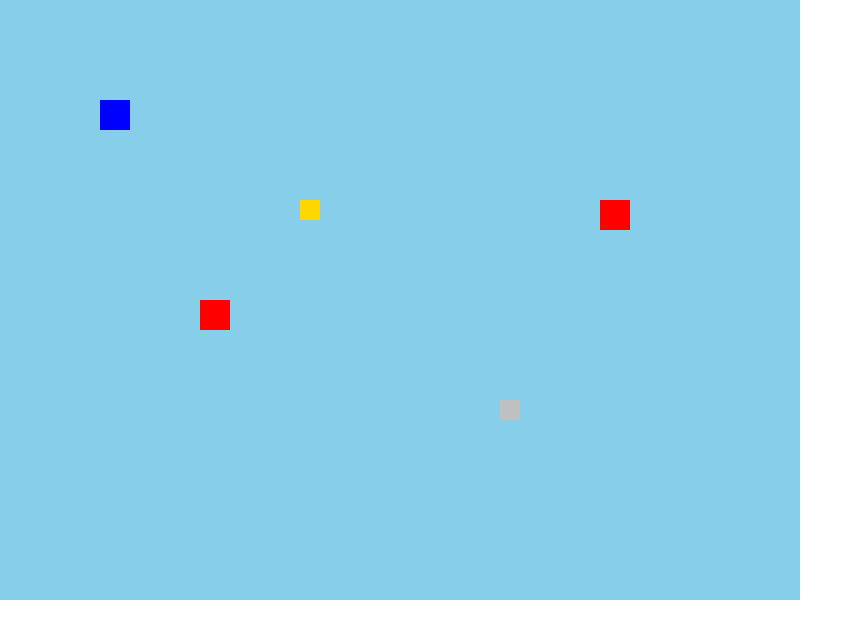
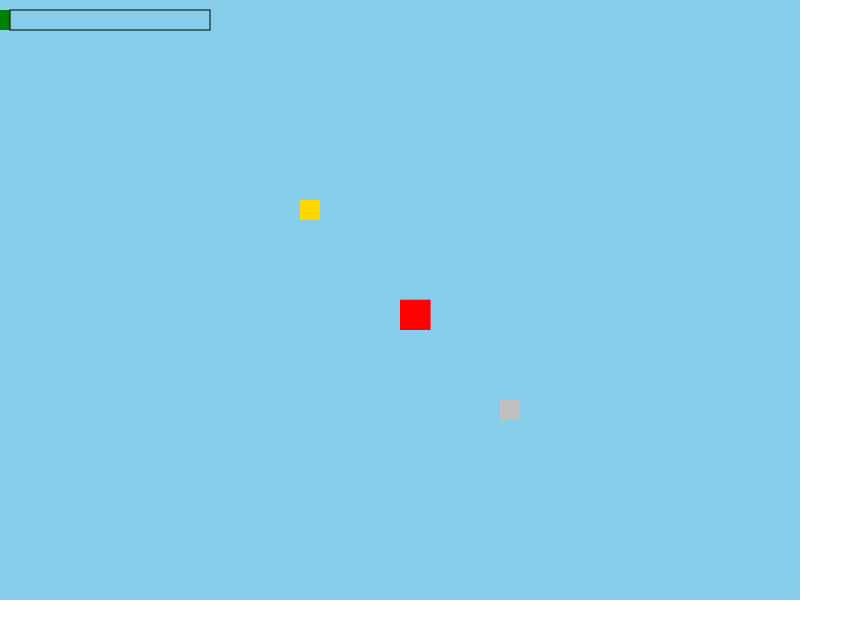
Before and after one commit to eternalxlks/2D-Fortnite, a plain HTML site: page index.html in a window 1280 px wide. Shown: the whole page, without its empty margins (0-863 px from the left). Drawn offline with Linux system fonts and the light colour scheme.

Commit message:
Update index.html

```diff
--- a/index.html
+++ b/index.html
@@ -3,7 +3,7 @@
 <head>
     <meta charset="UTF-8">
     <meta name="viewport" content="width=device-width, initial-scale=1.0">
-    <title>2D Fortnite</title>
+    <title>2D Fortnite </title>
     <style>
         body {
             margin: 0;
@@ -27,12 +27,13 @@
 
         // Player object
         const player = {
-            x: 100,
-            y: 100,
+            x: 400,
+            y: 300,
             width: 30,
             height: 30,
             color: "blue",
             speed: 5,
+            health: 100,
             weapon: null, // Current weapon
         };
 
@@ -47,8 +48,8 @@
 
         // Enemies
         const enemies = [
-            { x: 600, y: 200, width: 30, height: 30, color: "red" },
-            { x: 200, y: 300, width: 30, height: 30, color: "red" },
+            { x: 600, y: 200, width: 30, height: 30, color: "red", speed: 1, damage: 10 },
+            { x: 200, y: 300, width: 30, height: 30, color: "red", speed: 1, damage: 10 },
         ];
 
         // Controls
@@ -114,8 +115,47 @@
                     ) {
                         bullets.splice(bIndex, 1); // Remove bullet
                         enemies.splice(eIndex, 1); // Remove enemy
+
+                        // Respawn enemy after 3 seconds
+                        setTimeout(() => {
+                            enemies.push({
+                                x: Math.random() * (canvas.width - 30),
+                                y: Math.random() * (canvas.height - 30),
+                                width: 30,
+                                height: 30,
+                                color: "red",
+                                speed: 1,
+                                damage: 10,
+                            });
+                        }, 3000);
                     }
                 });
+            });
+
+            // Enemy movement and damage
+            enemies.forEach((enemy) => {
+                const dx = player.x - enemy.x;
+                const dy = player.y - enemy.y;
+                const distance = Math.sqrt(dx * dx + dy * dy);
+
+                if (distance > 0) {
+                    enemy.x += (dx / distance) * enemy.speed;
+                    enemy.y += (dy / distance) * enemy.speed;
+                }
+
+                // Check for collision with player
+                if (
+                    player.x < enemy.x + enemy.width &&
+                    player.x + player.width > enemy.x &&
+                    player.y < enemy.y + enemy.height &&
+                    player.y + player.height > enemy.y
+                ) {
+                    player.health -= enemy.damage; // Reduce player health
+                    if (player.health <= 0) {
+                        alert("Game Over!");
+                        window.location.reload(); // Restart game
+                    }
+                }
             });
         }
 
@@ -145,10 +185,16 @@
                 ctx.fillRect(enemy.x, enemy.y, enemy.width, enemy.height);
             });
 
+            // Draw health bar
+            ctx.fillStyle = "green";
+            ctx.fillRect(10, 10, player.health * 2, 20); // Scale health to fit the bar
+            ctx.strokeStyle = "black";
+            ctx.strokeRect(10, 10, 200, 20); // Draw health bar outline
+
             // Draw current weapon
             if (player.weapon) {
                 ctx.fillStyle = "black";
-                ctx.fillText(`Weapon: ${player.weapon}`, 10, 20);
+                ctx.fillText(`Weapon: ${player.weapon}`, 10, 50);
             }
         }
 
```
